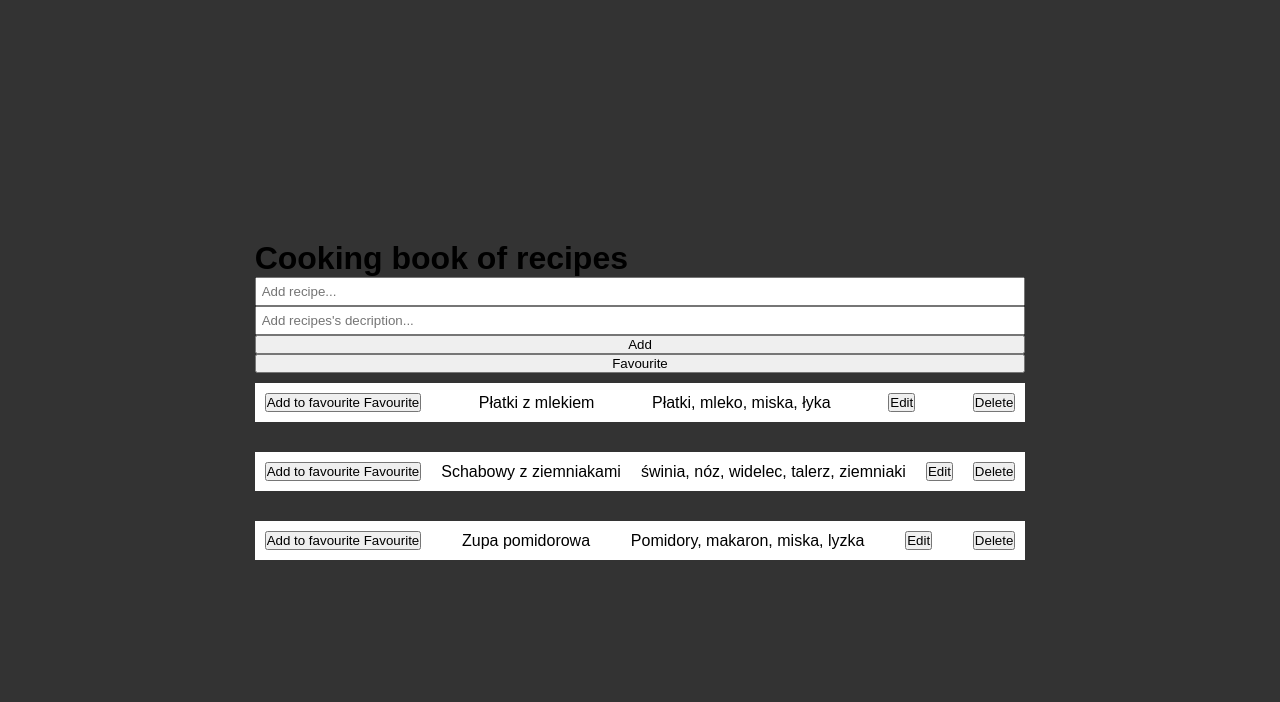
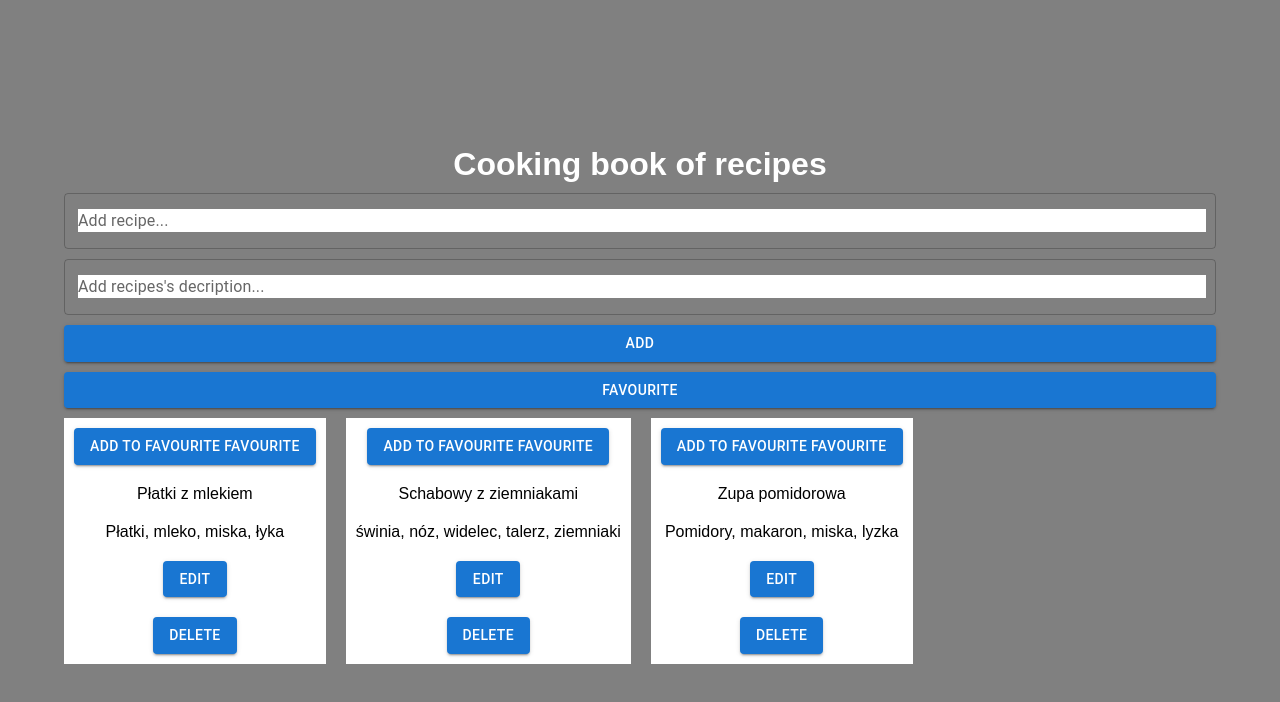
Before and after one commit to mSajewiczz/list-of-recipes, a React (Create React App) app: page / in a window 1280 px wide. Shown: the top 702 px of the page. Built offline with nearby package versions, Linux system fonts and the light colour scheme.

Commit message:
Added new MUI features

```diff
--- a/src/App.css
+++ b/src/App.css
@@ -5,7 +5,7 @@
 }
 
 body {
-    background-color: #333;
+    background-color: gray;
     font-family: sans-serif;
 }
 
--- a/src/components/AddComponent/AddRecipe.css
+++ b/src/components/AddComponent/AddRecipe.css
@@ -1,11 +1,8 @@
 .addRecipeBox {
     display: flex;
     flex-direction: column;
+    gap: 10px;
     width: 100%;
-}
-
-.addRecipeBox input {
-    padding: 5px;
 }
 
 #error {
--- a/src/components/AddComponent/AddRecipe.jsx
+++ b/src/components/AddComponent/AddRecipe.jsx
@@ -1,3 +1,6 @@
+import * as React from 'react';
+import Button from '@mui/material/Button';
+import TextField from '@mui/material/TextField';
 import { useState } from "react"
 import { useRecipeDispatch  } from "../Contexts/RecipeContext";
 import '../AddComponent/AddRecipe.css'
@@ -13,9 +16,9 @@ export default function AddRecipe() {
     return (
         <>
         <div className="addRecipeBox">
-            <input type="text" placeholder="Add recipe..." value = {recipes} onChange = {e => setRecipes(e.target.value)}/>
-            <input type="text" placeholder="Add recipes's decription..." value = {content} onChange = {e => setContent(e.target.value)}/>
-            <button onClick={() => {
+            <TextField className='input' id="outlined-basic" label="Add recipe..." variant="outlined" type="text"  value = {recipes} onChange = {e => setRecipes(e.target.value)}/>
+            <TextField className='input' id="outlined-basic" label="Add recipes's decription..." variant="outlined" type="text"  value = {content} onChange = {e => setContent(e.target.value)}/>
+            <Button variant = "contained" onClick={() => {
             if(recipes == "" || content == "") {
                 document.getElementById("error").innerHTML="Write your recipe and the describe inputs!";
 
@@ -31,10 +34,10 @@ export default function AddRecipe() {
             })
             }
         }
-            }>Add</button>
-            <button onClick={() => {
+            }>Add</Button>
+            <Button variant = "contained" onClick={() => {
 
-            }}>Favourite</button>
+            }}>Favourite</Button>
             <p id="error"></p>
         </div>
 
--- a/src/components/RecipeComponent/Recipe.css
+++ b/src/components/RecipeComponent/Recipe.css
@@ -1,28 +1,26 @@
+* {
+    margin: 0;
+    padding: 0;
+    box-sizing: border-box;
+}
+
 ul {
     display: flex;
-    flex-direction: column;
+    flex-wrap: wrap;
     align-items: center;
     list-style-type: none;
     gap: 20px;
 }
 
-li {
+label {
     display: flex;
-    justify-content: center;
-    align-items: center;
-    gap: 20px;
-    margin-top: 10px;
-    width: 100%;
-    background-color: #fff;
-}
-
-li label {
-    display: flex;
+    flex-direction: column;
     justify-content: space-between;
     align-items: center;
     gap: 20px;
     padding: 10px;
     width: 100%;
+    background-color: #fff;
 }
 
 label div {
--- a/src/components/RecipeComponent/Recipe.jsx
+++ b/src/components/RecipeComponent/Recipe.jsx
@@ -1,3 +1,6 @@
+import * as React from 'react';
+import Button from '@mui/material/Button';
+import TextField from '@mui/material/TextField';
 import { useState } from 'react';
 import { useRecipe, useRecipeDispatch } from '../Contexts/RecipeContext';
 import '../RecipeComponent/Recipe.css'
@@ -44,7 +47,7 @@ function Recipe ({recipe}) {
     if(isEditing) {
         recipeContent = (
             <>
-            <input type="text" value = {recipe.text} onChange={e => {
+            <TextField id="outlined-basic" label="Edit" variant="outlined" type="text" value = {recipe.text} onChange={e => {
                 dispatch({
                     type: 'changed',
                     recipe: {
@@ -56,7 +59,7 @@ function Recipe ({recipe}) {
 
             />
 
-            <input type="text" value = {recipe.content} onChange={e => {
+            <TextField id="outlined-basic" label="Edit" variant="outlined" type="text" value = {recipe.content} onChange={e => {
                 dispatch({
                     type: 'changed',
                     recipe: {
@@ -68,7 +71,7 @@ function Recipe ({recipe}) {
 
             />
 
-            <button onClick={() => setIsEditing(false)}>Save</button>
+            <Button variant = "contained" onClick={() => setIsEditing(false)}>Save</Button>
             </>
         )
     } else {
@@ -76,7 +79,7 @@ function Recipe ({recipe}) {
             <>
             <p>{recipe.text}</p>
             <p>{recipe.content}</p>
-            <button onClick={() => setIsEditing(true)}>Edit</button>
+            <Button variant = "contained" onClick={() => setIsEditing(true)}>Edit</Button>
             </>
         )
     }
@@ -85,15 +88,15 @@ function Recipe ({recipe}) {
     return (
         <>
         <label>
-            <button onClick={() => handleToggleFavourite(recipe.id)}>
-            {recipe.isFavourite ? "Remove from favoutrite" : "Add to favourite"} Favourite</button>
+            <Button variant="contained" onClick={() => handleToggleFavourite(recipe.id)}>
+            {recipe.isFavourite ? "Remove from favoutrite" : "Add to favourite"} Favourite</Button>
                 {recipeContent}
-            <button onClick={() => {
+            <Button variant="contained" onClick={() => {
                 dispatch({
                     type: 'deleted',
                     id: recipe.id
                 })
-            }}>Delete</button>
+            }}>Delete</Button>
         </label>
         </>
     )
--- a/src/components/RecipeList/RecipeList.css
+++ b/src/components/RecipeList/RecipeList.css
@@ -3,5 +3,12 @@
     justify-content: center;
     flex-direction: column;
     height: 100%;
+    width: 90%;
     list-style-type: none;
 }
+
+.main-box h1 {
+    text-align: center;
+    margin: 10px 0;
+    color: #fff;
+}
```
